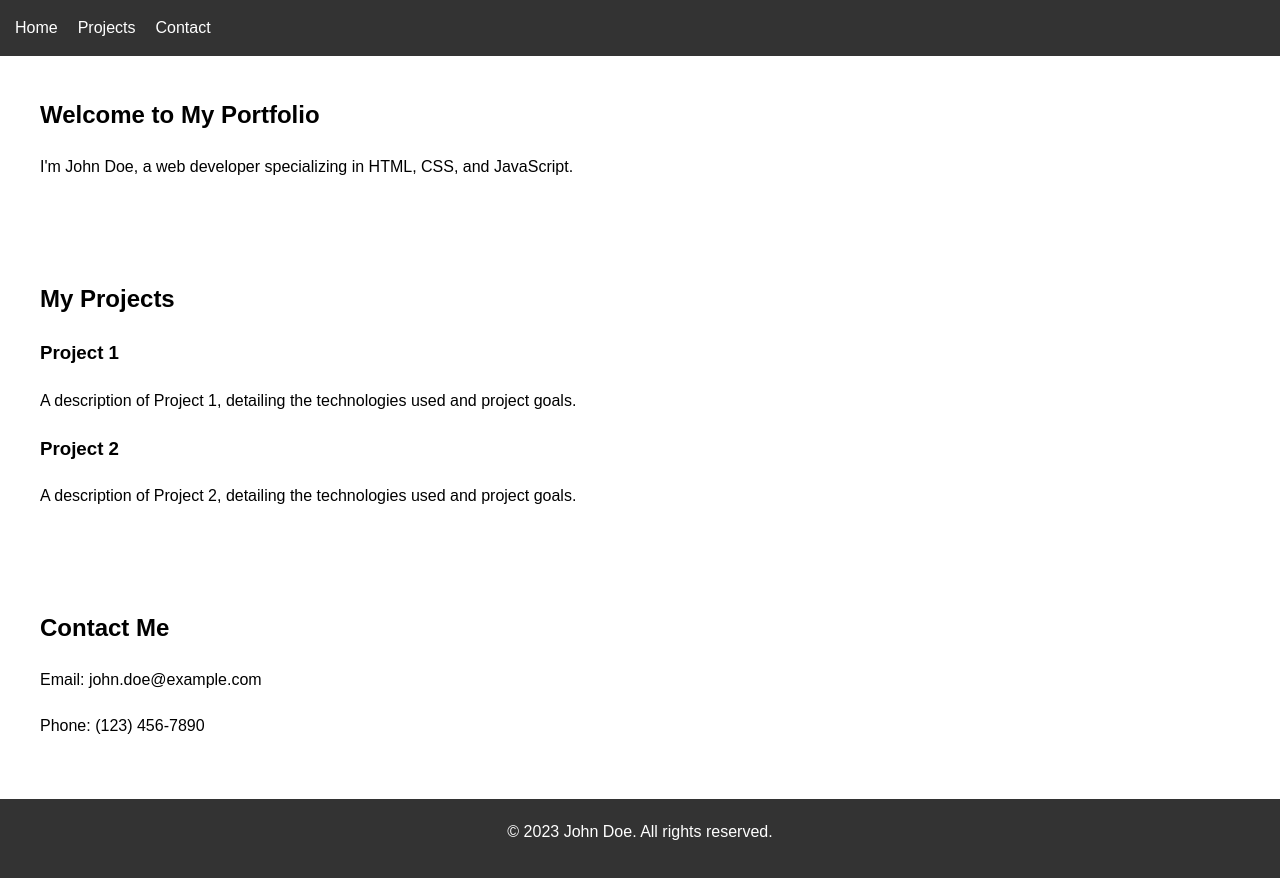
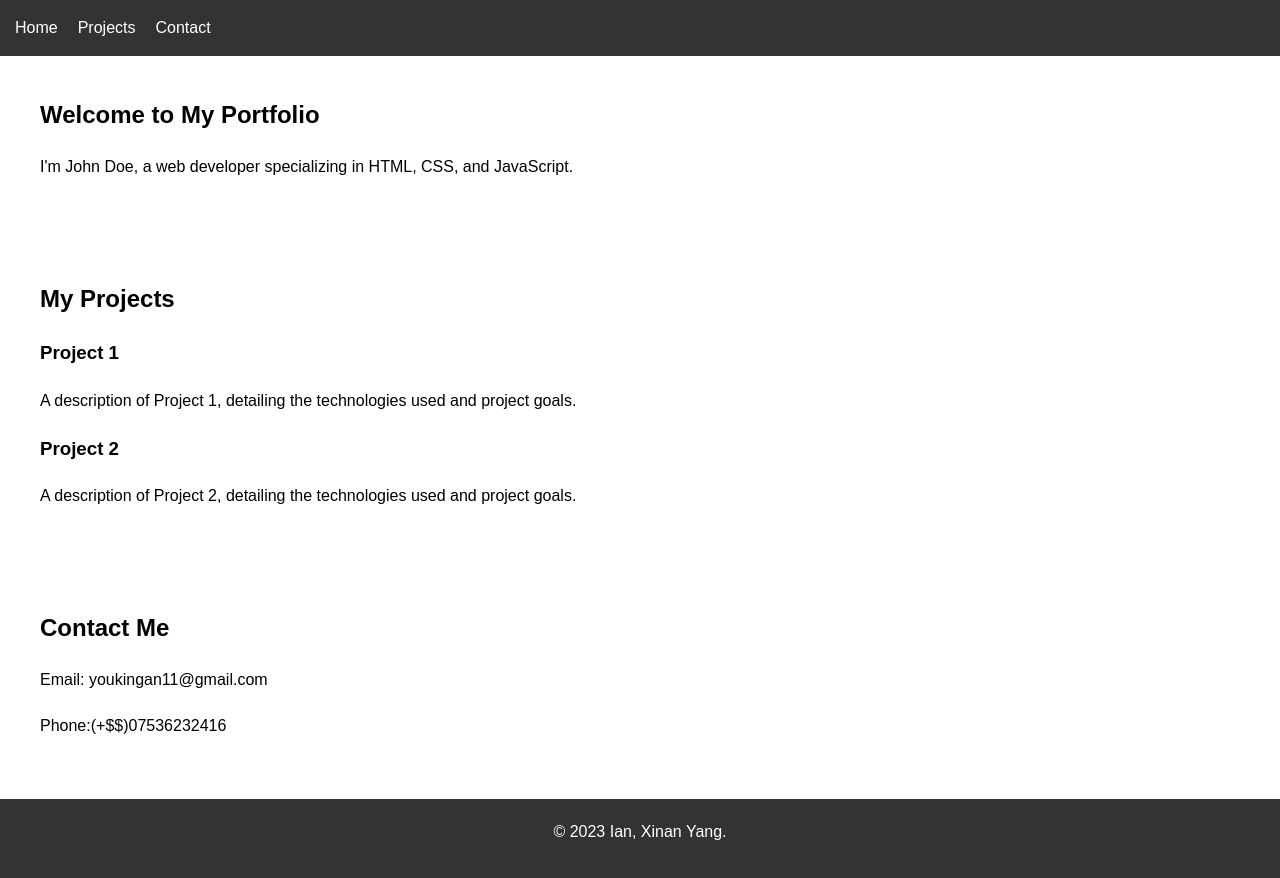
Before and after one commit to Xinan15/Portfolio, a plain HTML site: page index.html in a window 1280 px wide. Drawn offline with Linux system fonts and the light colour scheme.

Commit message:
Update index.html

```diff
--- a/index.html
+++ b/index.html
@@ -34,12 +34,12 @@
         </section>
         <section id="contact">
             <h2>Contact Me</h2>
-            <p>Email: john.doe@example.com</p>
-            <p>Phone: (123) 456-7890</p>
+            <p>Email: youkingan11@gmail.com</p>
+            <p>Phone:(+$$)07536232416</p>
         </section>
     </main>
     <footer>
-        <p>&copy; 2023 John Doe. All rights reserved.</p>
+        <p>&copy; 2023 Ian, Xinan Yang.</p>
     </footer>
 </body>
 </html>
```
